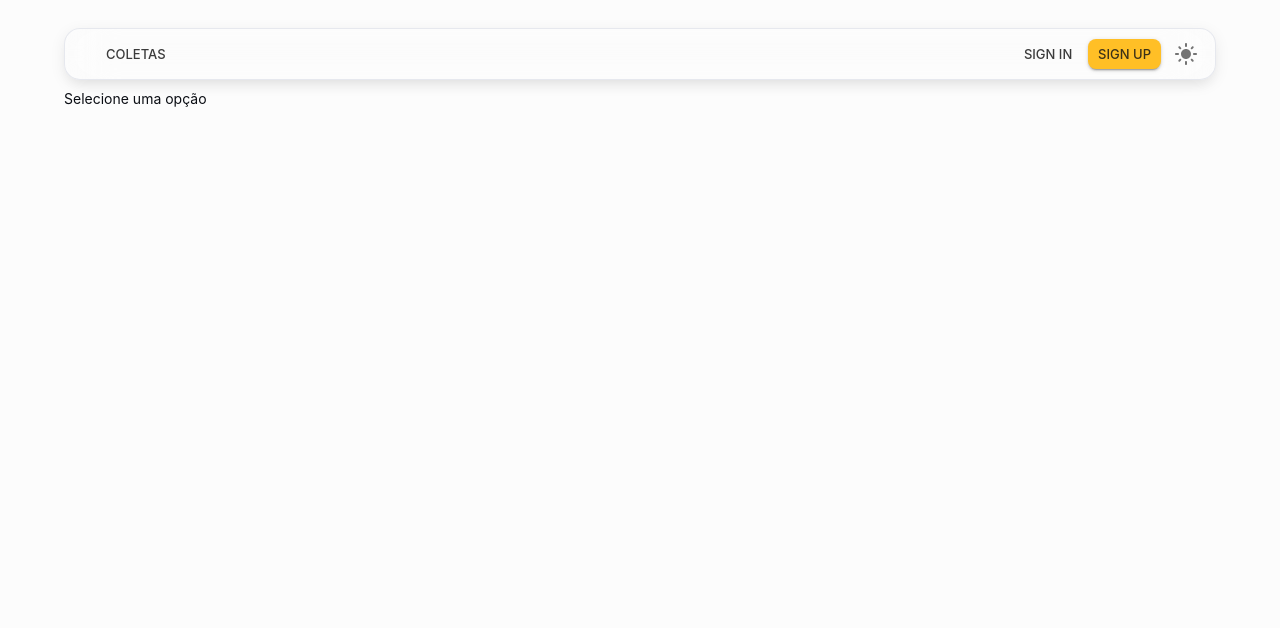
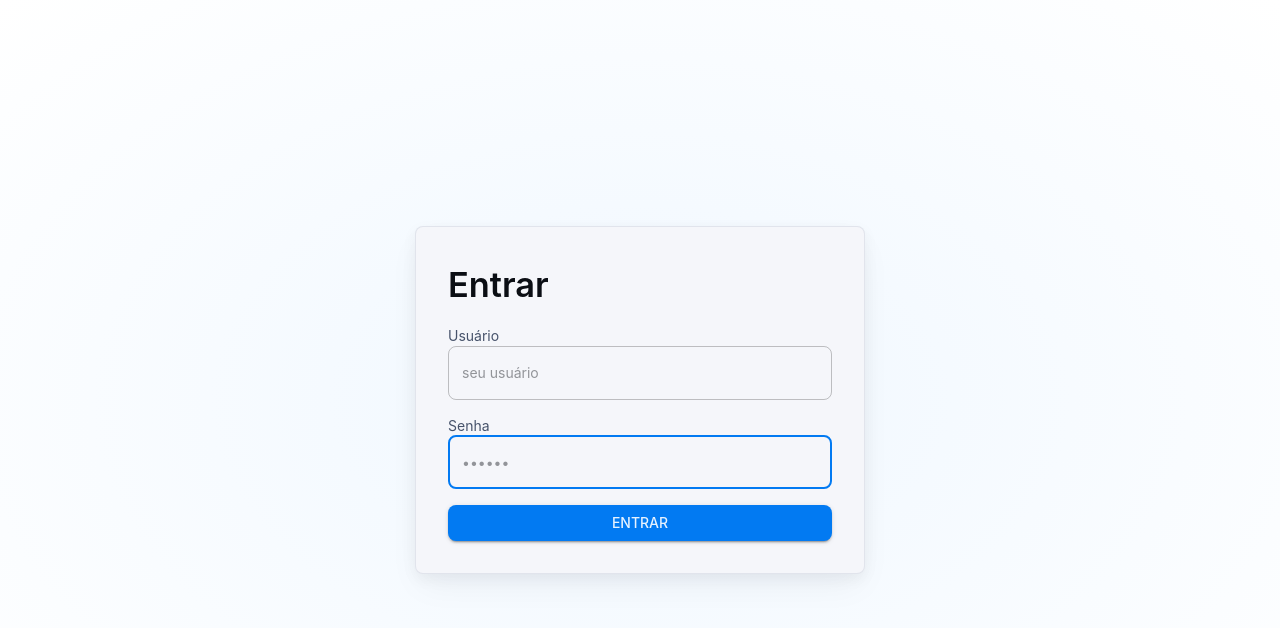
Before and after one commit to matheusquiles/frontend_controle_entregas, a React (Create React App) app: page / in a window 1280 px wide. Shown: the top 628 px of the page. Built offline with nearby package versions, Linux system fonts and the light colour scheme.

Commit message:
adicionando tela de login e path

```diff
--- a/package.json
+++ b/package.json
@@ -21,6 +21,7 @@
     "react-dom": "^18.2.0",
     "react-icons": "^5.5.0",
     "react-redux": "^8.1.3",
+    "react-router-dom": "^7.2.0",
     "react-scripts": "5.0.1",
     "styled-components": "^6.1.15",
     "web-vitals": "^2.1.4"
--- a/src/App.js
+++ b/src/App.js
@@ -1,14 +1,23 @@
 import React from 'react';
 import { Provider } from 'react-redux';
+import { BrowserRouter as Router, Routes, Route } from 'react-router-dom';
 import store from './redux/store';
-import Frame from './components/frame.js';
+import SignIn from './pages/SingIn.js';
+import Home from './components/Home.js';
+import CreateCollect from './pages/createCollect.js';
 
 function App() {
   return (
 
-      <Provider store={store}>
-        <Frame />
-      </Provider>
+    <Provider store={store}>
+      <Router>
+        <Routes>
+          <Route path="/" element={<SignIn />} />
+          <Route path="/home" element={<Home />} />
+          <Route path="/coletas" element={<CreateCollect />} />
+        </Routes>
+      </Router>
+    </Provider>
   );
 }
 
--- a/src/components/AppAppBar.js
+++ b/src/components/AppAppBar.js
@@ -1,5 +1,6 @@
 import * as React from 'react';
 import { styled, alpha } from '@mui/material/styles';
+import { useNavigate } from 'react-router-dom';
 import Box from '@mui/material/Box';
 import AppBar from '@mui/material/AppBar';
 import Toolbar from '@mui/material/Toolbar';
@@ -15,7 +16,6 @@ import ColorModeIconDropdown from '../styles/ColorModeIconDropdown';
 import { MAIN_FONT_COLLOR, MAIN_YELLOW } from '../styles/Colors';
 import SiteIcon from './SiteIcon';
 
-import CreatCollect from '../pages/createCollect';
 
 const StyledToolbar = styled(Toolbar)(({ theme }) => ({
   display: 'flex',
@@ -35,6 +35,8 @@ const StyledToolbar = styled(Toolbar)(({ theme }) => ({
 
 export default function AppAppBar({ onMenuClick }) {
   const [open, setOpen] = React.useState(false);
+  const navigate = useNavigate();
+
 
 
   const toggleDrawer = (newOpen) => () => {
@@ -57,7 +59,7 @@ export default function AppAppBar({ onMenuClick }) {
           <Box sx={{ flexGrow: 1, display: 'flex', alignItems: 'center', px: 0 }}>
             <SiteIcon />
             <Box sx={{ display: { xs: 'none', md: 'flex' } }}>
-              <Button variant="text" sx={{ color: MAIN_FONT_COLLOR }} size="small" onClick={() => onMenuClick(<CreatCollect />)}>
+              <Button variant="text" sx={{ color: MAIN_FONT_COLLOR }} size="small" onClick={() => onMenuClick(navigate('/coletas'))}>
                 Coletas
               </Button>
             </Box>
@@ -72,7 +74,7 @@ export default function AppAppBar({ onMenuClick }) {
             <Button sx={{ color: MAIN_YELLOW, color: MAIN_FONT_COLLOR }} variant="text" size="small">
               Sign in
             </Button>
-            <Button sx={{ bgcolor: MAIN_YELLOW, color: MAIN_FONT_COLLOR  }} variant="contained" size="small">
+            <Button sx={{ bgcolor: MAIN_YELLOW, color: MAIN_FONT_COLLOR }} variant="contained" size="small">
               Sign up
             </Button>
             <ColorModeIconDropdown />
--- a/src/components/frame.js
+++ b/src/components/Home.js
@@ -1,34 +1,34 @@
 import React, { useState } from 'react';
-import * as F from '../styles/frame.jsx';
 import CssBaseline from '@mui/material/CssBaseline';
 import AppAppBar from './AppAppBar.js';
 import AppTheme from '../styles/theme/AppTheme.js';
-import Grid2 from '@mui/material/Grid2';
 import { AppBar, Toolbar, Box } from '@mui/material';
-import { CssVarsProvider } from '@mui/joy/styles';
+import { BrowserRouter as Router, Routes, Route } from 'react-router-dom';
+import CreateCollect from '../pages/createCollect.js';
 
-const Frame = (props) => {
+const Home = (props) => {
   const [activeComponent, setActiveComponent] = useState(null);
 
   return (
     <AppTheme  {...props}>
       <CssBaseline enableColorScheme />
       <AppAppBar onMenuClick={setActiveComponent} />
-      <Toolbar /> {/* Adiciona espaço equivalente ao AppBar */}
+      <Toolbar />
       <Box
         component="main"
         sx={{
           p: { xs: 2, md: 3 },
           maxWidth: 'lg',
           mx: 'auto',
-          // background: 'linear-gradient(135deg, rgba(255, 191, 38, 0.5) 0%, rgba(238, 224, 191, 0.96)40%,  #FFFFFF 100%)', // Gradiente de cima (#FFBF26) para baixo (branco)
-          minHeight: '100vh', // Garante que o gradiente cubra a tela inteira
+          minHeight: '100vh',
         }}
       >
-        {activeComponent || 'Selecione uma opção'}
+        <Routes>
+          <Route path="/coletas" element={<CreateCollect />} />
+        </Routes>
       </Box>
     </AppTheme>
   );
 };
 
-export default Frame;
+export default Home;
--- a/src/components/NotificacaoSnackbar.js
+++ b/src/components/NotificacaoSnackbar.js
@@ -23,7 +23,7 @@ const NotificationSnackbar = () => {
   return (
     <Snackbar
       open={open}
-      autoHideDuration={6000}
+      autoHideDuration={3000}
       onClose={handleClose}
       anchorOrigin={{ vertical: 'bottom', horizontal: 'right' }}
     >
--- a/src/helper/Contants.js
+++ b/src/helper/Contants.js
@@ -1,3 +1,4 @@
 export const API_BASE_URL = 'http://localhost:8080/api';
 export const API_SEARCH_COLLECTS_URL = 'http://localhost:8080/api/collects'
 export const API_SAVE_URL = 'http://localhost:8080/api/collects/save'
+export const API_LOGIN = 'http://localhost:8080/api/login'
--- /dev/null
+++ b/src/pages/SingIn.js
@@ -0,0 +1,196 @@
+import * as React from 'react';
+import { useNavigate } from 'react-router-dom';
+import axios from 'axios';
+import Box from '@mui/material/Box';
+import Button from '@mui/material/Button';
+import CssBaseline from '@mui/material/CssBaseline';
+import FormLabel from '@mui/material/FormLabel';
+import FormControl from '@mui/material/FormControl';
+import TextField from '@mui/material/TextField';
+import Typography from '@mui/material/Typography';
+import Stack from '@mui/material/Stack';
+import MuiCard from '@mui/material/Card';
+import { styled } from '@mui/material/styles';
+import AppTheme from '../styles/theme/AppTheme.js';
+
+import { API_LOGIN } from '../helper/Contants.js';
+
+const Card = styled(MuiCard)(({ theme }) => ({
+  display: 'flex',
+  flexDirection: 'column',
+  alignSelf: 'center',
+  width: '100%',
+  padding: theme.spacing(4),
+  gap: theme.spacing(2),
+  margin: 'auto',
+  [theme.breakpoints.up('sm')]: {
+    maxWidth: '450px',
+  },
+  boxShadow:
+    'hsla(220, 30%, 5%, 0.05) 0px 5px 15px 0px, hsla(220, 25%, 10%, 0.05) 0px 15px 35px -5px',
+  ...theme.applyStyles('dark', {
+    boxShadow:
+      'hsla(220, 30%, 5%, 0.5) 0px 5px 15px 0px, hsla(220, 25%, 10%, 0.08) 0px 15px 35px -5px',
+  }),
+}));
+
+const SignInContainer = styled(Stack)(({ theme }) => ({
+  height: 'calc((1 - var(--template-frame-height, 0)) * 100dvh)',
+  minHeight: '100%',
+  padding: theme.spacing(2),
+  [theme.breakpoints.up('sm')]: {
+    padding: theme.spacing(4),
+  },
+  '&::before': {
+    content: '""',
+    display: 'block',
+    position: 'absolute',
+    zIndex: -1,
+    inset: 0,
+    backgroundImage:
+      'radial-gradient(ellipse at 50% 50%, hsl(210, 100%, 97%), hsl(0, 0%, 100%))',
+    backgroundRepeat: 'no-repeat',
+    ...theme.applyStyles('dark', {
+      backgroundImage:
+        'radial-gradient(at 50% 50%, hsla(210, 100%, 16%, 0.5), hsl(220, 30%, 5%))',
+    }),
+  },
+}));
+
+export default function SignIn(props) {
+  const [loginError, setLoginError] = React.useState(false);
+  const [loginErrorMessage, setLoginErrorMessage] = React.useState('');
+  const [passwordError, setPasswordError] = React.useState(false);
+  const [passwordErrorMessage, setPasswordErrorMessage] = React.useState('');
+  const [open, setOpen] = React.useState(false);
+  const navigate = useNavigate();
+
+  const handleClickOpen = () => {
+    setOpen(true);
+  };
+
+  const handleClose = () => {
+    setOpen(false);
+  };
+
+  const handleSubmit = async (event) => {
+    event.preventDefault();
+    if (loginError || passwordError) {
+      return;
+    }
+    const data = new FormData(event.currentTarget);
+    const loginData = {
+      userKey: data.get('login'),
+      password: data.get('password'),
+    };
+
+    try {
+      const response = await axios.post(API_LOGIN, loginData);
+      console.log('Login bem-sucedido:', response.data);
+      navigate('/home');
+    } catch (error) {
+      console.error('Erro no login:', error);
+      setLoginError(true);
+      setLoginErrorMessage('Erro no login. Verifique suas credenciais.');
+    }
+  };
+
+  const validateInputs = () => {
+    const login = document.getElementById('login');
+    const password = document.getElementById('password');
+
+    let isValid = true;
+
+    if (!login.value) {
+      setLoginError(true);
+      setLoginErrorMessage('Informe um login válido');
+      isValid = false;
+    } else {
+      setLoginError(false);
+      setLoginErrorMessage('');
+    }
+
+    if (!password.value ) {
+      setPasswordError(true);
+      setPasswordErrorMessage('Informe uma senha');
+      isValid = false;
+    } else {
+      setPasswordError(false);
+      setPasswordErrorMessage('');
+    }
+
+    return isValid;
+  };
+
+  return (
+    <AppTheme {...props}>
+      <CssBaseline enableColorScheme />
+      <SignInContainer direction="column" justifyContent="space-between">
+        <Card variant="outlined">
+          {/* <SitemarkIcon /> */}
+          <Typography
+            component="h1"
+            variant="h4"
+            sx={{ width: '100%', fontSize: 'clamp(2rem, 10vw, 2.15rem)' }}
+          >
+            Entrar
+          </Typography>
+          <Box
+            component="form"
+            onSubmit={handleSubmit}
+            noValidate
+            sx={{
+              display: 'flex',
+              flexDirection: 'column',
+              width: '100%',
+              gap: 2,
+            }}
+          >
+            <FormControl>
+              <FormLabel htmlFor="login">Usuário</FormLabel>
+              <TextField
+                error={loginError}
+                helperText={loginErrorMessage}
+                id="login"
+                type="login"
+                name="login"
+                placeholder="seu usuário"
+                autoComplete="login"
+                autoFocus
+                required
+                fullWidth
+                variant="outlined"
+                color={loginError ? 'error' : 'primary'}
+              />
+            </FormControl>
+            <FormControl>
+              <FormLabel htmlFor="password">Senha</FormLabel>
+              <TextField
+                error={passwordError}
+                helperText={passwordErrorMessage}
+                name="password"
+                placeholder="••••••"
+                type="password"
+                id="password"
+                autoComplete="current-password"
+                autoFocus
+                required
+                fullWidth
+                variant="outlined"
+                color={passwordError ? 'error' : 'primary'}
+              />
+            </FormControl>
+            <Button
+              type="submit"
+              fullWidth
+              variant="contained"
+              onClick={validateInputs}
+            >
+              Entrar
+            </Button>
+          </Box>
+        </Card>
+      </SignInContainer>
+    </AppTheme>
+  );
+}
--- a/src/pages/createCollect.js
+++ b/src/pages/createCollect.js
@@ -5,6 +5,7 @@ import axios from 'axios';
 import * as F from '../styles/globalStyles.jsx';
 import { LoadingOverlay } from '../styles/globalStyles.jsx';
 import { FaSpinner } from 'react-icons/fa';
+import { useNavigate } from 'react-router-dom';
 
 import { CssBaseline, Box, Button, CircularProgress, IconButton } from '@mui/material';
 import NotificationSnackbar from '../components/NotificacaoSnackbar.js';
@@ -16,9 +17,9 @@ import { MAIN_YELLOW, MAIN_FONT_COLLOR } from '../styles/Colors.jsx';
 import AddIcon from '@mui/icons-material/Add';
 import RemoveIcon from '@mui/icons-material/Remove';
 
-
 const CreateCollect = () => {
   const dispatch = useDispatch();
+  const navigate = useNavigate();
   const isLoading = useSelector((state) => state.form.isLoading);
   const loading = useSelector((state) => state.form.loading);
   const formData = useSelector((state) => state.form.formData);
@@ -32,19 +33,6 @@ const CreateCollect = () => {
     dispatch(setNotification({ message: '', severity: 'info' }));
     dispatch(resetForm());
   }, [dispatch]);
-
-  // const handleChange = (e, index) => {
-  //   const { name, value } = e.target;
-  //   const newItems = [...items];
-
-  //   if (name === 'description') {
-  //     newItems[index]['collectType'] = value; // Atualiza o collectType corretamente
-  //   } else {
-  //     newItems[index][name] = value; // Atualiza outros campos normalmente
-  //   }
-
-  //   setItems(newItems);
-  // };
 
   const handleChange = (e, index) => {
     const { name, value, selectedOption } = e.target;
@@ -71,7 +59,7 @@ const CreateCollect = () => {
 
   const handleSubmit = async (e) => {
     e.preventDefault();
-    dispatch(setEditing(false))
+    dispatch(setEditing(false));
     dispatch(setUpdating(true));
     dispatch(setLoading(true));
     setTimeout(() => {
@@ -106,11 +94,10 @@ const CreateCollect = () => {
       if (response.data === true) {
         dispatch(setNotification({ message: 'Coleta criada com sucesso!', severity: 'success' }));
         dispatch(setLoading(false));
-
+        navigate('/main');
       } else {
         dispatch(setNotification({ message: 'Erro ao criar coleta', severity: 'error' }));
         dispatch(setEditing(true));
-
       }
 
     } catch (error) {
@@ -205,7 +192,7 @@ const CreateCollect = () => {
                     <F.InputLine>
                       <F.MediumInputLine>
                         <Input
-                          first label="Quantidade de entregas"
+                          first label="Quantidade de itens"
                           fieldName="quantity"
                           formData={item}
                           setFormData={setFormData}
```
Also changed, not shown: src/components/SelectRest.js (+0 -10 lines), 1 other file (tests, documents, lock files or other folders).
